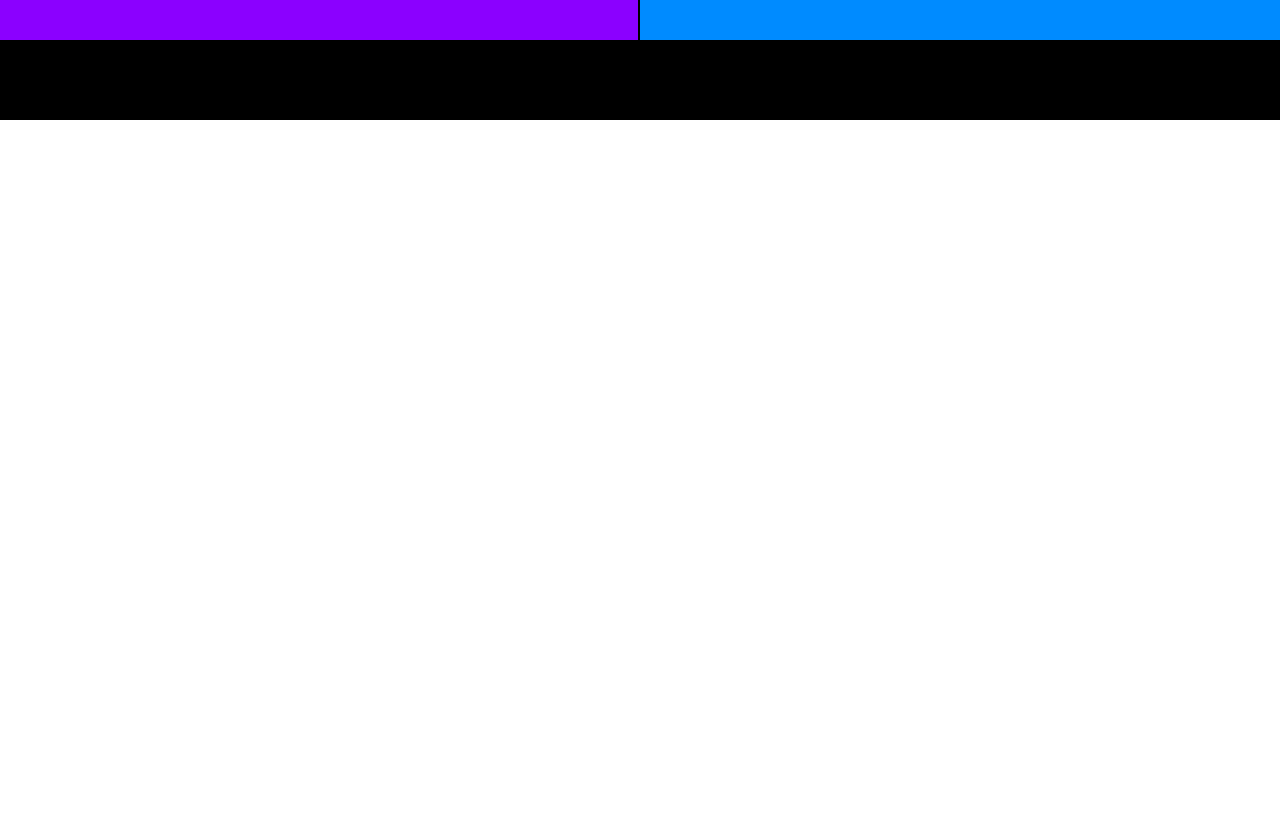
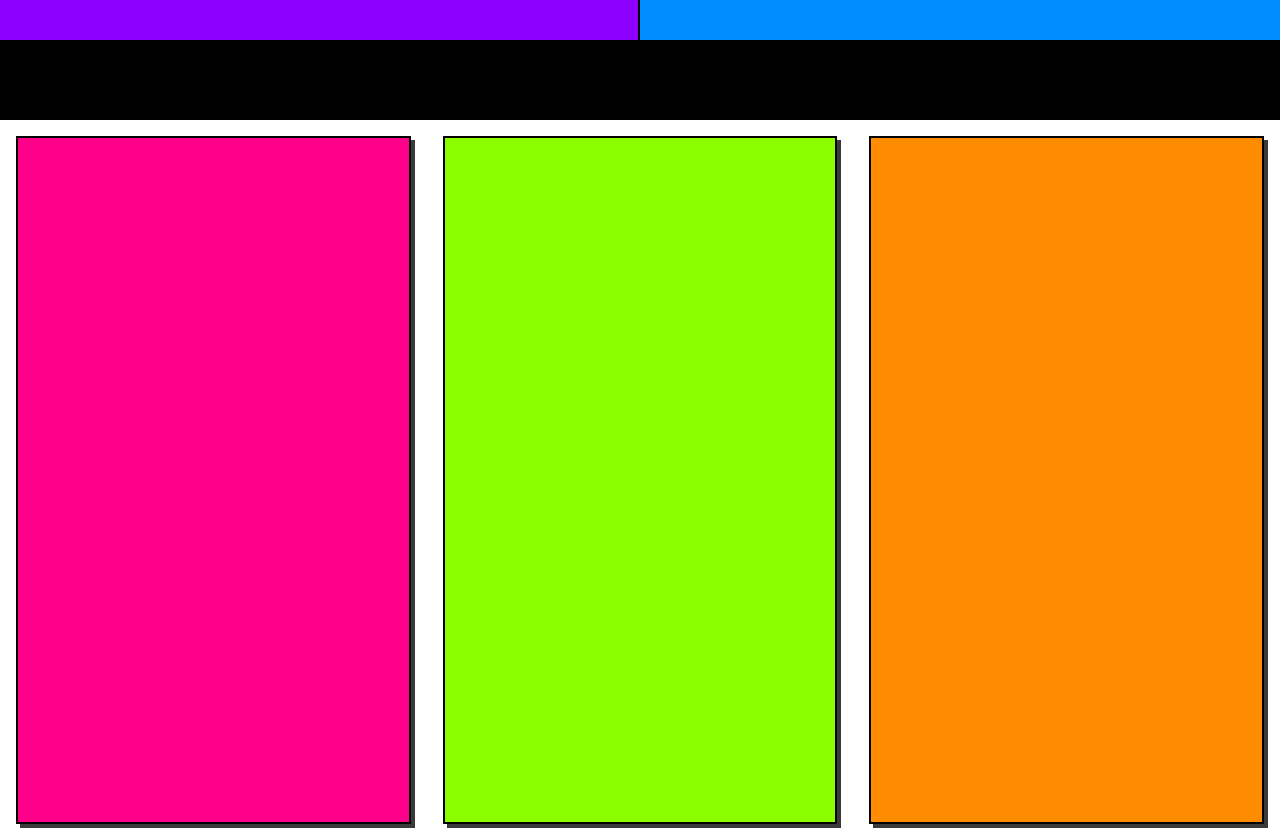
Before and after one commit to LucDub-code/devink, a Next.js app: page / in a window 1280 px wide. Shown: the part 760-1600 px from the top of the page. Before the commit the page ends 880 px from the top, so only its background shows below. Built offline with nearby package versions, Linux system fonts and the light colour scheme.

Commit message:
feat: add categories section with 3 cards grid

```diff
--- a/app/globals.css
+++ b/app/globals.css
@@ -1,8 +1,6 @@
 @import "tailwindcss";
 @import "tw-animate-css";
 @import "shadcn/tailwind.css";
-
-@custom-variant dark (&:is(.dark *));
 
 @theme {
     --font-head: var(--font-head);
@@ -45,13 +43,13 @@
 
 :root {
     --radius: 0;
-    --background: #FFFFFF;
-    --foreground: #000000;
+    --background: #000000;
+    --foreground: #FFFFFF;
     --primary: #8BFF00;
     --primary-foreground: #000000;
     --primary-hover: #97f819;
     --secondary: #008BFF;
-    --secondary-foreground: #000000;
+    --secondary-foreground: #FFFFFF;
     --card: #FFFFFF;
     --card-foreground: #000000;
     --muted: #F3F4F6;
@@ -70,25 +68,3 @@
     --pink: #FF008B;
     --orange: #FF8B00;
 }
-
-.dark {
-    --radius: 0;
-    --background: #FFFFFF;
-    --foreground: #000000;
-    --primary: #8BFF00;
-    --primary-foreground: #000000;
-    --primary-hover: #97f819;
-    --secondary: #000000;
-    --secondary-foreground: #FFFFFF;
-    --card: #FFFFFF;
-    --card-foreground: #000000;
-    --muted: #F3F3F3;
-    --muted-foreground: #444444;
-    --accent: #8B00FF;
-    --accent-foreground: #000000;
-    --destructive: #FF008B;
-    --destructive-foreground: #FFFFFF;
-    --border: #000000;
-    --input: #FFFFFF;
-    --ring: #8BFF00;
-}
--- a/app/layout.tsx
+++ b/app/layout.tsx
@@ -25,13 +25,15 @@ export const metadata: Metadata = {
 import Navbar from "@/components/layout/Navbar";
 import Footer from "@/components/layout/Footer";
 
-export default function RootLayout({ children }: { children: React.ReactNode}) {
+export default function RootLayout({ children }: { children: React.ReactNode }) {
   return (
     <html lang="fr">
-      <body className={cn(archivoBlack.variable, space.variable, "font-sans")}>
-        <Navbar />
-        {children}
-        <Footer />
+      <body className={cn(archivoBlack.variable, space.variable, "font-sans bg-background")}>
+        <div className="max-w-360 mx-auto">
+          <Navbar />
+          {children}
+          <Footer />
+        </div>
       </body>
     </html>
   );
--- a/app/page.tsx
+++ b/app/page.tsx
@@ -1,11 +1,13 @@
 import Hero from "@/components/layout/Hero";
 import Marquee from "@/components/layout/Marquee";
+import Categories from "@/components/layout/Categories";
 
 export default function Home() {
   return (
     <div className="">
       <Hero />
       <Marquee />
+      <Categories />
     </div>
   );
 }
--- /dev/null
+++ b/components/layout/Categories.tsx
@@ -0,0 +1,18 @@
+import { Card } from "../retroui/Card";
+
+export default function Categories() {
+
+  const categories = [
+      { label: "Mugs", bg: "bg-pink" },
+      { label: "Shirts", bg:"bg-lime" },
+      { label: "Hoodies", bg: "bg-orange" },
+    ];
+
+  return (
+    <section className="w-full h-180 bg-foreground grid grid-cols-3">
+      {categories.map((category) => (
+        <Card key={category.label} className={`m-4 ${category.bg}`}></Card>
+      ))}
+    </section>
+  )
+}
--- a/components/layout/Marquee.tsx
+++ b/components/layout/Marquee.tsx
@@ -1,6 +1,6 @@
 export default function Marquee() {
   return (
-    <div className="w-full h-20 bg-foreground">
+    <div className="w-full h-20 bg-background">
 
     </div>
   )
--- a/components/layout/Navbar.tsx
+++ b/components/layout/Navbar.tsx
@@ -4,7 +4,7 @@ import { Button } from "@/components/retroui/Button"
 
 export default function Navbar() {
   return (
-    <nav className="w-full h-20 border-b-2 bg-background">
+    <nav className="w-full h-20 border-b-2 bg-foreground">
       <div className="flex items-center justify-between h-full px-8 mx-auto max-w-360">
         {/* <Image src="/logo.svg" alt="Devink" width={120} height={40} priority /> */}
         <div>Logo</div>
--- /dev/null
+++ b/components/retroui/Card.tsx
@@ -0,0 +1,49 @@
+import { cn } from "@/lib/utils";
+import { HTMLAttributes } from "react";
+import { Text } from "@/components/retroui/Text";
+
+interface ICardProps extends HTMLAttributes<HTMLDivElement> {
+  className?: string;
+}
+
+const Card = ({ className, ...props }: ICardProps) => {
+  return (
+    <div
+      className={cn(
+        "inline-block border-2 rounded shadow-md transition-all hover:shadow-none bg-card",
+        className,
+      )}
+      {...props}
+    />
+  );
+};
+
+const CardHeader = ({ className, ...props }: ICardProps) => {
+  return (
+    <div
+      className={cn("flex flex-col justify-start p-4", className)}
+      {...props}
+    />
+  );
+};
+
+const CardTitle = ({ className, ...props }: ICardProps) => {
+  return <Text as="h3" className={cn("mb-2", className)} {...props} />;
+};
+
+const CardDescription = ({ className, ...props }: ICardProps) => (
+  <p className={cn("text-muted-foreground", className)} {...props} />
+);
+
+const CardContent = ({ className, ...props }: ICardProps) => {
+  return <div className={cn("p-4", className)} {...props} />;
+};
+
+const CardComponent = Object.assign(Card, {
+  Header: CardHeader,
+  Title: CardTitle,
+  Description: CardDescription,
+  Content: CardContent,
+});
+
+export { CardComponent as Card };
--- /dev/null
+++ b/components/retroui/Text.tsx
@@ -0,0 +1,37 @@
+import { ElementType, HTMLAttributes } from "react";
+import { VariantProps, cva } from "class-variance-authority";
+import { cn } from "@/lib/utils";
+
+const textVariants = cva("font-head", {
+  variants: {
+    as: {
+      p: "font-sans text-base",
+      li: "font-sans text-base",
+      a: "font-sans text-base hover:underline underline-offset-2 decoration-primary",
+      h1: "text-4xl lg:text-5xl font-bold",
+      h2: "text-3xl lg:text-4xl font-semibold",
+      h3: "text-2xl font-medium",
+      h4: "text-xl font-normal",
+      h5: "text-lg font-normal",
+      h6: "text-base font-normal",
+    },
+  },
+  defaultVariants: {
+    as: "p",
+  },
+});
+
+interface TextProps
+  extends Omit<HTMLAttributes<HTMLElement>, "className">,
+    VariantProps<typeof textVariants> {
+  className?: string;
+}
+
+export const Text = (props: TextProps) => {
+  const { className, as, ...otherProps } = props;
+  const Tag: ElementType = as || "p";
+
+  return (
+    <Tag className={cn(textVariants({ as }), className)} {...otherProps} />
+  );
+};
```
